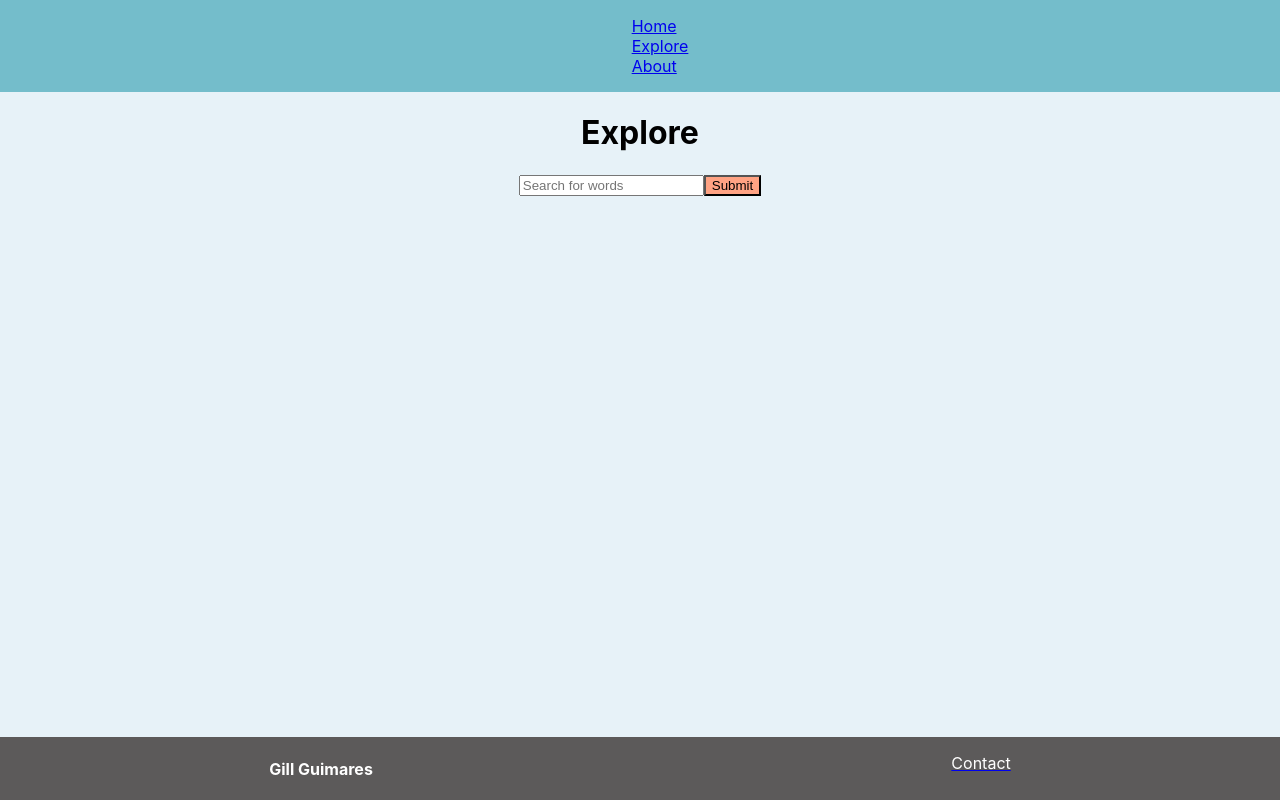
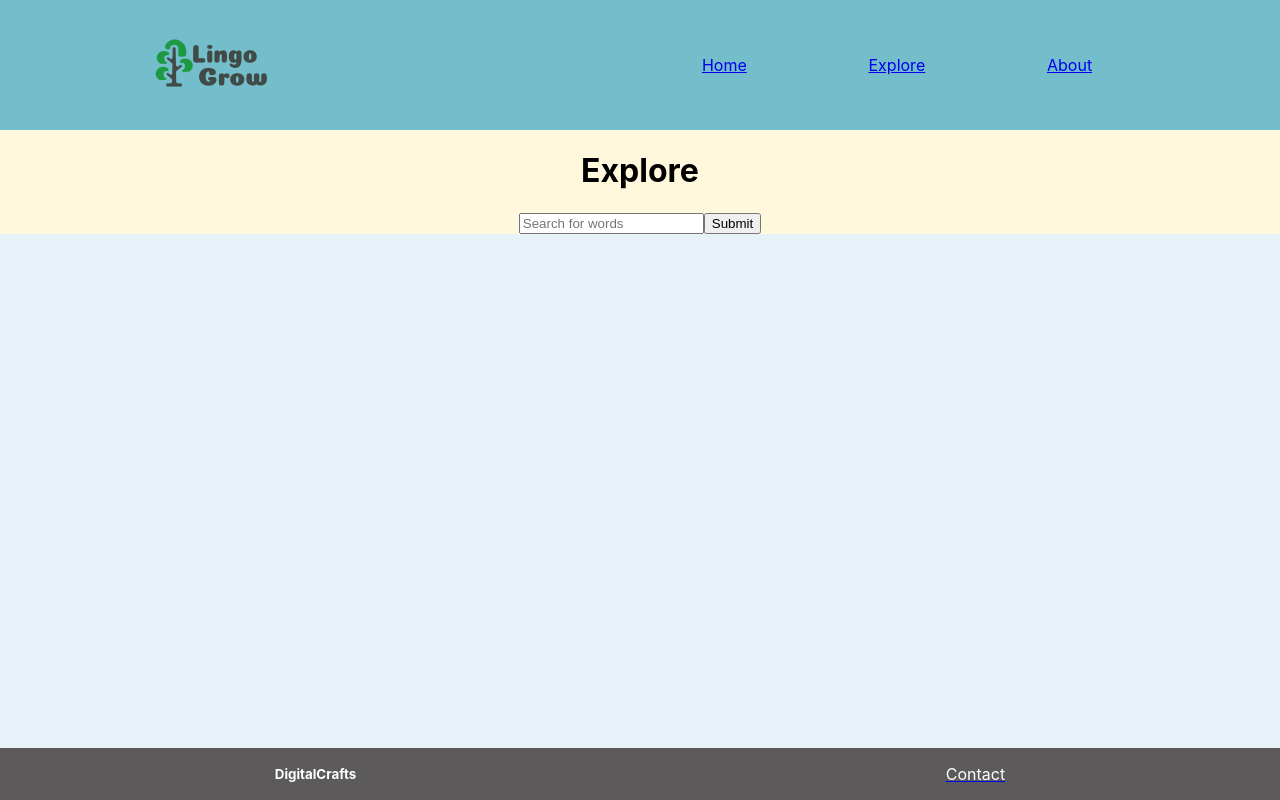
Before and after one commit to TechNestOwl/LingoGrow, a React (Create React App) app: page /Explore in a window 1280 px wide. Built offline with nearby package versions, Linux system fonts and the light colour scheme; no server answers; the HTML template or start-up script is replaced by a standard one.

Commit message:
added 404 page and minor styling

```diff
--- a/src/App.css
+++ b/src/App.css
@@ -1,34 +1,35 @@
 .App {
   text-align: center;
+  margin: 0;
+  box-sizing: border-box;
 }
 body {
   background-color: #e7f2f8;
 }
-button {
-  background-color: #ffa384;
-}
+
 nav {
+  width: 100%;
   display: flex;
   justify-content: space-around;
   align-items: center;
-  min-height: 10vh;
+  min-height: 8vh;
+  max-height: 15vh;
   background-color: #74bdcb;
-  padding: none;
+  padding: 5px;
 }
 
-.navLinks {
+.navLinkContainer {
   width: 40%;
   display: flex;
   justify-content: space-around;
   align-items: center;
+  flex-direction: row;
+  text-decoration: none;
 }
 ul {
   list-style: none;
 }
-p {
-  background-color: #efe7bc;
-  padding: 5rem;
-}
+
 .footer {
   display: flex;
   justify-content: space-around;
@@ -46,6 +47,9 @@ p {
   color: white;
   text-decoration: none;
 }
+.footerText {
+  font-size: smaller;
+}
 
 .contactForm {
   display: flex;
@@ -53,3 +57,62 @@ p {
   justify-content: space-around;
   flex-direction: column;
 }
+.pageContaier {
+  background-color: cornsilk;
+  display: flex;
+  flex-direction: column;
+  justify-content: space-around;
+  align-items: center;
+}
+
+.cardContainer {
+  width: 22em;
+  background-color: rgb(112, 225, 131);
+  display: flex;
+  flex-direction: column;
+  justify-content: space-around;
+  flex-wrap: wrap;
+}
+
+.Cards {
+  width: 22em;
+  background-color: rgb(112, 225, 131);
+  display: flex;
+  flex-direction: column;
+  justify-content: space-around;
+  flex-wrap: wrap;
+}
+
+@media screen and (min-width: 600px) {
+  .cardContainer {
+    width: 2/3;
+    background-color: rgb(112, 225, 131);
+    display: flex;
+    flex-direction: column;
+    justify-content: space-around;
+  }
+}
+@media screen and (min-width: 750px) {
+  .cardContainer {
+    width: 2/3;
+    background-color: rgb(255, 255, 255);
+    display: flex;
+    flex-direction: column;
+    justify-content: space-around;
+  }
+}
+@media screen and (min-width: 1200px) {
+  .cardContainer {
+    width: 2/3;
+    background-color: rgb(5, 72, 216);
+    display: flex;
+    flex-direction: column;
+    justify-content: space-around;
+  }
+}
+
+/* @media screen and (max-width: 600px) {
+  .navLinkContainer {
+    background-color: crimson;
+  }
+} */
--- a/src/App.js
+++ b/src/App.js
@@ -6,11 +6,10 @@ import Contact from './components/Contact';
 import Nav from './components/Nav';
 import Footer from './components/Footer';
 import { BrowserRouter as Router, Switch, Route} from 'react-router-dom'
-import {useSelector} from "react-redux";
+import NotFound from './components/NotFound';
 
 function App() {
 
-  const searchWord = useSelector(state => state.wordInfo)
 
   return (
     <div className="App">
@@ -21,6 +20,7 @@ function App() {
             <Route path="/Explore" component={Explore} />
             <Route path="/About" component={About} />
             <Route path="/Contact" component={Contact} />
+            <Route path="*" component={NotFound} />
           </Switch>
           <Footer />
       </Router>
--- a/src/actions/userAction.js
+++ b/src/actions/userAction.js
@@ -1,6 +1,6 @@
 import SET_WORD_INFO from "../action-types/userActionType";
 
-export const displayInfo = (dispatch) => {
+export const displayInfo = (dispatch, jsonData) => {
     return dispatch (
         {type: SET_WORD_INFO, payload:jsonData}
         );
--- a/src/components/Explore.js
+++ b/src/components/Explore.js
@@ -2,12 +2,15 @@ import React, {useState} from 'react'
 // import SET_WORD_INFO from '../action-types/userActionType';
 import { displayInfo } from '../actions/userAction';
 import Button from 'react-bootstrap/Button';
-import { useDispatch } from 'react-redux';
+import Card from 'react-bootstrap/Card';
+import { useDispatch, useSelector } from 'react-redux';
 
 export default function Explore(props) {
 
     const dispatch = useDispatch();
-    const [wordSearch, setWordSearch] = useState();
+    const [wordSearch, setWordSearch] = useState("");
+
+    const searchWord = useSelector(state => state.wordReducer.definitions)
 
     const fetchWord = async () => {
         const data = await fetch(`https://wordsapiv1.p.rapidapi.com/words/${wordSearch}/definitions`, {
@@ -19,15 +22,17 @@ export default function Explore(props) {
                 })
                 const jsonData = await data.json()
                 console.log(jsonData)
+                displayInfo(dispatch,jsonData);
     };
-    fetchWord();
 
     const handleSubmit = (e) => {
         e.preventDefault();
+        fetchWord();
+        console.log(searchWord);
     }
 
     return (
-        <div>
+        <div className="pageContaier">
             <h1>Explore</h1>
             <form onSubmit={e => {handleSubmit(e)}}>
                 <input
@@ -38,8 +43,28 @@ export default function Explore(props) {
                 onChange={e => setWordSearch(e.target.value)}
                 >
                 </input>
-                <Button type="submit" className="submitButton" onClick={() => dispatch(displayInfo)}>Submit</Button>
+                <Button type="submit" className="submitButton">Submit</Button>
             </form>
+
+            <div className="Cards">
+                {searchWord&&searchWord.map((word) => {
+                return(
+                    <div className="cardContainer">
+                        <Card>
+                            {/* <Card.Img variant="top" src="holder.js/100px180" /> */}
+                                <Card.Body>
+                                    <Card.Title><h3>{word.definition}</h3></Card.Title>
+                                    <Card.Text>
+                                                        <p>{word.partOfSpeech}</p>
+                                    </Card.Text>
+                                    {/* <Button variant="primary">Go somewhere</Button> */}
+                                </Card.Body>
+                            </Card>
+
+                    </div>
+                )
+                })}
+            </div>
         </div>
     )
 }
--- a/src/components/Footer.js
+++ b/src/components/Footer.js
@@ -5,7 +5,7 @@ import { Link } from 'react-router-dom'
 export default function Footer() {
     return (
         <div className="footer">
-            <h4>Gill Guimares</h4>
+            <h4 className="footerText">DigitalCrafts</h4>
                 <ul>
                     <Link to="/contact">
                         <li>Contact</li>
--- a/src/components/Landing.js
+++ b/src/components/Landing.js
@@ -3,7 +3,7 @@ import React from 'react'
 export default function Landing() {
     return (
         <div>
-            <h1>Roomies</h1>
+            <h1>LingoGrow</h1>
         </div>
     )
 }
--- a/src/components/Nav.js
+++ b/src/components/Nav.js
@@ -1,11 +1,17 @@
 import React from 'react'
 import { Link } from 'react-router-dom'
+import lingoGrow from "../assets/lingoGrow.png"
 
 export default function Nav() {
     return (
         <div>
             <nav>
-                <ul>
+                <div className="nav-logo">
+                    <Link to="/">
+                    <img src={lingoGrow} alt="logo"/>
+                    </Link>
+                </div>
+                <ul className="navLinkContainer">
                     <Link to="/">
                         <li className="navLinks">Home</li>
                     </Link>
--- /dev/null
+++ b/src/components/NotFound.js
@@ -0,0 +1,14 @@
+import React from 'react'
+import { Link } from 'react-router-dom'
+
+export default function NotFound() {
+    return (
+        <div className="notFound">
+            <h2>Error!</h2>
+            <p>This page cannot be found</p>
+            <Link to="/">
+                Click here to return to the home page
+            </Link>
+        </div>
+    )
+}
--- a/src/reducers/rootReducer.js
+++ b/src/reducers/rootReducer.js
@@ -2,7 +2,7 @@ import { combineReducers } from "redux"
 import wordReducer from "./wordReducer"
 
 const rootReducer = combineReducers({
-    wordInfo : wordReducer
+    wordReducer
 })
 
 export default rootReducer;
--- a/src/reducers/wordReducer.js
+++ b/src/reducers/wordReducer.js
@@ -1,8 +1,8 @@
 import SET_WORD_INFO from "../action-types/userActionType";
 
-const initialState = {
+const initialState = [
 
-};
+];
 
 const wordReducer = (state = initialState, action) => {
     switch(action.type){
```
Also changed, not shown: src/assets/lingoGrow.png (added), src/assets/logo2.png (added).
